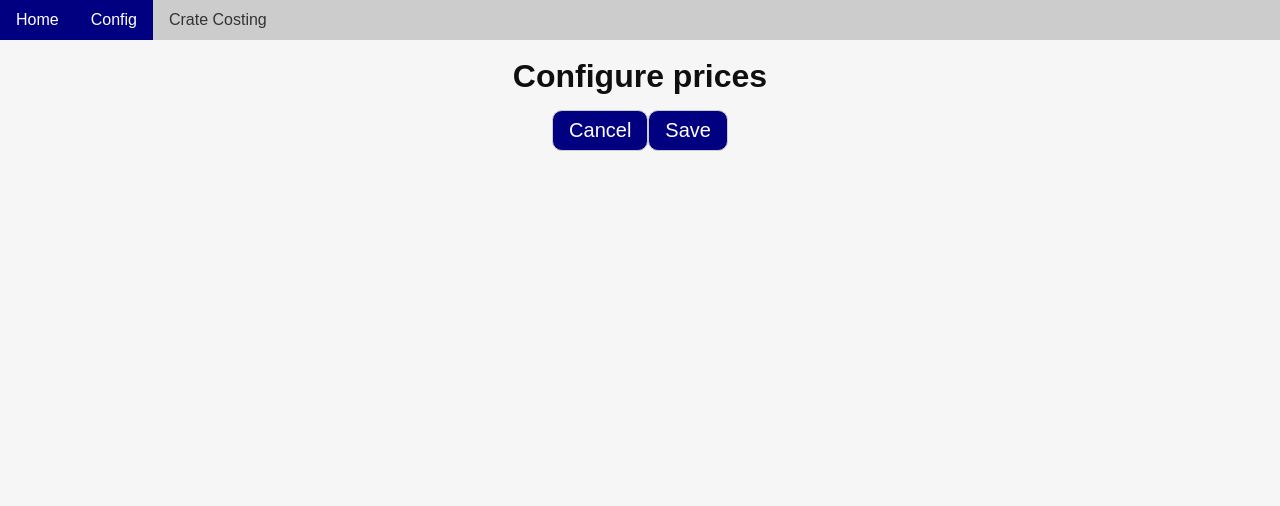
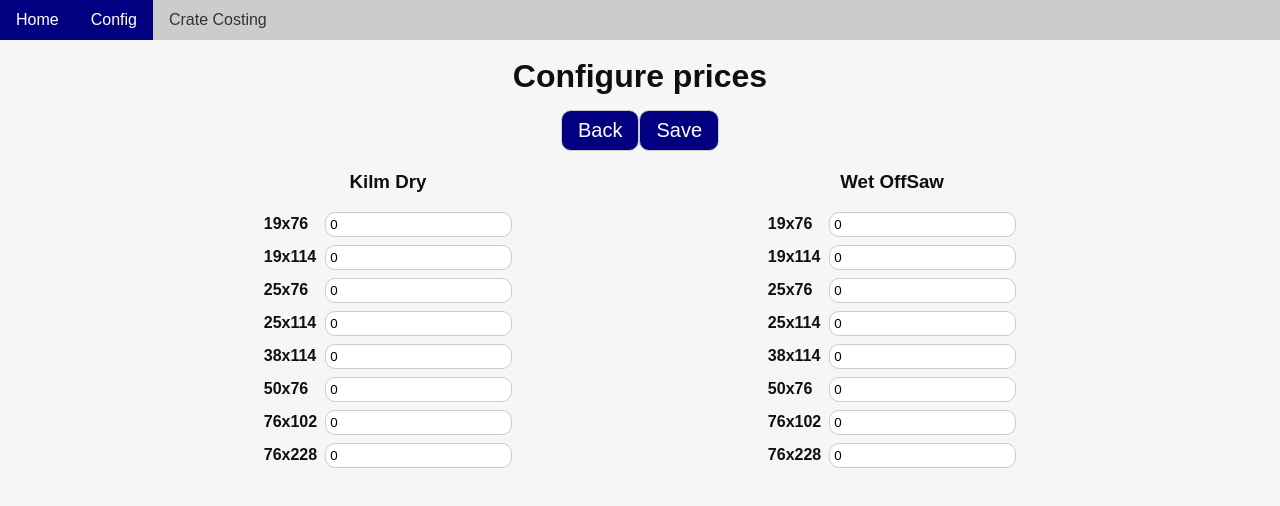
Before and after one commit to mitchHorne/arminel_costing, a React (Vite) app: page /config in a window 1280 px wide. Both pictures are taken after a click on the button "Configure Prices". Shown: the top 506 px of the page. Built offline with nearby package versions, Linux system fonts and the light colour scheme.

Commit message:
Save configuration

```diff
--- a/src/containers/App.tsx
+++ b/src/containers/App.tsx
@@ -2,7 +2,7 @@ import { Routes, Route, Link, Navigate, useLocation } from 'react-router-dom'
 import { useDispatch } from 'react-redux'
 import { useState, useEffect } from 'react'
 import styled from 'styled-components'
-import { setInitialPrices } from '../store/prices'
+import { setPrices } from '../store/prices'
 import { Home, Config, CrateCosting } from '../pages'
 
 import { createBaseFolder } from '../utils/files'
@@ -43,7 +43,7 @@ function App (): JSX.Element {
   useEffect(() => {
     async function getData () {
       const { data: fileData, configured } = await createBaseFolder()
-      dispatch(setInitialPrices(fileData))
+      dispatch(setPrices(fileData))
 
       if (!configured) {
         console.log('Not configured - proceeding to configuration page')
--- a/src/pages/Config.tsx
+++ b/src/pages/Config.tsx
@@ -1,8 +1,10 @@
-import { BaseDirectory, removeFile } from '@tauri-apps/api/fs'
 import { useSelector } from 'react-redux'
-import { useState, useEffect } from 'react'
+import { useDispatch } from 'react-redux'
+import { useState } from 'react'
 import styled from 'styled-components'
 import { Button } from '../components'
+import { saveData } from '../utils/files'
+import { setPrices } from '../store/prices'
 
 const ControlContainer = styled.div`
   display: flex;
@@ -26,6 +28,7 @@ const ContentContainer = styled.div`
     }
   }
 `
+
 const PriceCategory = styled.div`
   display: flex;
   flex-direction: row;
@@ -50,20 +53,13 @@ const PriceCategory = styled.div`
   }
 `
 
-interface PriceCategory {
-  '19x76': Number
-  '19x114': Number
-  '25x76': Number
-  '25x114': Number
-  '38x114': Number
-  '50x76': Number
-  '76x102': Number
-  '76x228': Number
+interface PriceCategoryType {
+  [key: string]: Number
 }
 
-const renderPrices = (priceCategory: PriceCategory): JSX.Element => {
+const renderPrices = (priceCategory: PriceCategoryType): JSX.Element => {
   const categories: Array<String> = []
-  const prices: Array<String> = []
+  const prices: Array<Number> = []
   for (const [key, value] of Object.entries(priceCategory)) {
     categories.push(key)
     prices.push(value)
@@ -80,18 +76,112 @@ const renderPrices = (priceCategory: PriceCategory): JSX.Element => {
       <div>
         <h4>- Price per m³</h4>
         {prices.map(value => (
-          <p>- R {value}</p>
+          <p>- R {`${value}`}</p>
         ))}
       </div>
     </PriceCategory>
   )
 }
 
+const PriceCategoryConfig = styled.div`
+  display: flex;
+  flex-direction: column;
+  gap: 0.5rem;
+`
+
+const PriceCategoryConfigItem = styled.div`
+  display: flex;
+  flex-direction: row;
+  justify-content: space-between;
+  gap: 0.5rem;
+
+  h4 {
+    display: inline-block;
+    margin: 0;
+  }
+`
+
+const StyledInput = styled.input`
+  border: 1px solid #ccc;
+  border-radius: 10px;
+  padding: 0.25rem;
+  transition: all 0.3s;
+
+  &:focus {
+    border: 1px solid #ccc;
+    box-shadow: 0 0 5px #000080;
+    outline: none;
+  }
+`
+
+const renderConfigPrices = (
+  priceCategory: PriceCategoryType,
+  chageConfiguration: Function,
+  type: 'kilmDry' | 'wetOffSaw'
+): JSX.Element => {
+  const categories: Array<String> = Object.keys(priceCategory)
+
+  const priceCategoryComponents = categories.map(
+    (category: String): JSX.Element => {
+      return (
+        <PriceCategoryConfigItem>
+          <h4>{category}</h4>
+          <StyledInput
+            onChange={e => chageConfiguration(category, e.target.value, type)}
+            onClick={e => {
+              const target = e.target as HTMLInputElement
+              target.select()
+            }}
+            type='text'
+            value={priceCategory[category]}
+          />
+        </PriceCategoryConfigItem>
+      )
+    }
+  )
+
+  return <PriceCategoryConfig>{priceCategoryComponents}</PriceCategoryConfig>
+}
+
 export const Config = (): JSX.Element => {
   const [activeData, setActiveData] = useState(
     useSelector((state: any) => state.prices)
   )
+  const [configData, setConfigData] = useState(activeData)
   const [configuring, setConfiguring] = useState(false)
+
+  const chageConfiguration = (
+    key: string,
+    value: Number,
+    category: 'kilmDry' | 'wetOffSaw'
+  ): void => {
+    const numberVal = Number(value)
+    if (Number.isNaN(numberVal)) return
+
+    let newData
+    if (category === 'kilmDry') {
+      const kilmDry = { ...configData.kilmDry, [key]: numberVal }
+      newData = { ...configData, kilmDry: kilmDry }
+    } else {
+      const wetOffSaw = { ...configData.wetOffSaw, [key]: numberVal }
+      newData = { ...configData, wetOffSaw: wetOffSaw }
+    }
+
+    setConfigData(newData)
+  }
+
+  const dispatch = useDispatch()
+
+  const saveConfigData = async (): Promise<void> => {
+    try {
+      await saveData(configData)
+      dispatch(setPrices(configData))
+      setActiveData(configData)
+      setConfiguring(false)
+    } catch (err) {
+      console.error(err)
+    }
+  }
 
   return (
     <div>
@@ -99,9 +189,27 @@ export const Config = (): JSX.Element => {
         <div>
           <h1>Configure prices</h1>
           <ControlContainer>
-            <Button onClick={() => setConfiguring(false)}>Cancel</Button>
-            <Button onClick={() => setConfiguring(false)}>Save</Button>
+            <Button onClick={() => setConfiguring(false)}>Back</Button>
+            <Button onClick={() => saveConfigData()}>Save</Button>
           </ControlContainer>
+          <ContentContainer>
+            <div>
+              <h3>Kilm Dry</h3>
+              {renderConfigPrices(
+                configData.kilmDry,
+                chageConfiguration,
+                'kilmDry'
+              )}
+            </div>
+            <div>
+              <h3>Wet OffSaw</h3>
+              {renderConfigPrices(
+                configData.wetOffSaw,
+                chageConfiguration,
+                'wetOffSaw'
+              )}
+            </div>
+          </ContentContainer>
         </div>
       ) : (
         <div>
--- a/src/store/prices.ts
+++ b/src/store/prices.ts
@@ -1,26 +1,8 @@
 import { createSlice } from '@reduxjs/toolkit'
 
 export interface Prices {
-  kilmDry: {
-    '19x76': Number
-    '19x114': Number
-    '25x76': Number
-    '25x114': Number
-    '38x114': Number
-    '50x76': Number
-    '76x102': Number
-    '76x228': Number
-  }
-  wetOffSaw: {
-    '19x76': Number
-    '19x114': Number
-    '25x76': Number
-    '25x114': Number
-    '38x114': Number
-    '50x76': Number
-    '76x102': Number
-    '76x228': Number
-  }
+  kilmDry: { [key: string]: Number }
+  wetOffSaw: { [key: string]: Number }
 }
 
 export const initialPrices: Prices = {
@@ -46,7 +28,7 @@ export const initialPrices: Prices = {
   }
 }
 
-interface setInitialPricesAction {
+interface setPricesAction {
   payload: Prices
 }
 
@@ -70,17 +52,13 @@ export const pricesSlice = createSlice({
   name: 'prices',
   initialState: initialPrices,
   reducers: {
-    setInitialPrices: (state: Prices, action: setInitialPricesAction) => {
+    setPrices: (state: Prices, action: setPricesAction) => {
       state = action.payload
-    },
-    updatePrice: (state: Prices, action: priceUpdateAction) => {
-      const { type, size, price } = action.payload
-      state[type][size] = price
     }
   }
 })
 
 // Action creators are generated for each case reducer function
-export const { setInitialPrices, updatePrice } = pricesSlice.actions
+export const { setPrices } = pricesSlice.actions
 
 export default pricesSlice.reducer
--- a/src/utils/files.tsx
+++ b/src/utils/files.tsx
@@ -8,23 +8,13 @@ import {
 import { basePrices } from './prices'
 import { Prices, initialPrices } from '../store/prices'
 
+const dataFileName = 'data/prices.json'
+
 const createDataFolder = async (): Promise<void> => {
   await createDir('data', {
     dir: BaseDirectory.AppData,
     recursive: true
   })
-}
-
-const createDataFile = async (fileName: string): Promise<void> => {
-  await writeFile(
-    {
-      contents: JSON.stringify(basePrices),
-      path: fileName
-    },
-    {
-      dir: BaseDirectory.AppData
-    }
-  )
 }
 
 interface CreateBaseFolderReturn {
@@ -33,7 +23,6 @@ interface CreateBaseFolderReturn {
 }
 
 export const createBaseFolder = async (): Promise<CreateBaseFolderReturn> => {
-  const dataFileName = 'data/prices.json'
   const baseFileExists = await exists(dataFileName, {
     dir: BaseDirectory.AppData
   })
@@ -41,7 +30,7 @@ export const createBaseFolder = async (): Promise<CreateBaseFolderReturn> => {
   if (!baseFileExists) {
     try {
       await createDataFolder()
-      await createDataFile(dataFileName)
+      await saveData(basePrices)
     } catch (e: any) {
       console.error(e)
     }
@@ -57,3 +46,15 @@ export const createBaseFolder = async (): Promise<CreateBaseFolderReturn> => {
     return { data: initialPrices, configured: false }
   }
 }
+
+export const saveData = async (prices: Prices): Promise<void> => {
+  await writeFile(
+    {
+      contents: JSON.stringify(prices),
+      path: dataFileName
+    },
+    {
+      dir: BaseDirectory.AppData
+    }
+  )
+}
```
Also changed, not shown: src/utils/prices.ts (+2 -5 lines).
